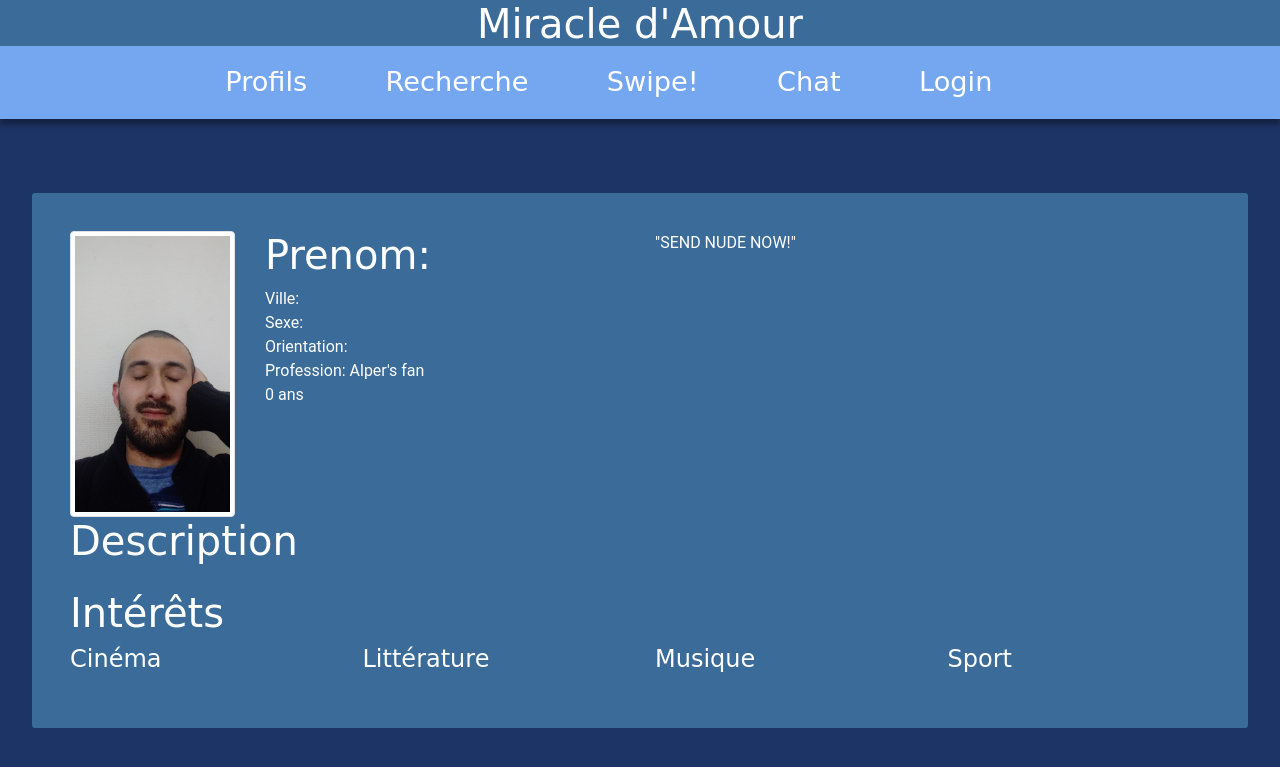
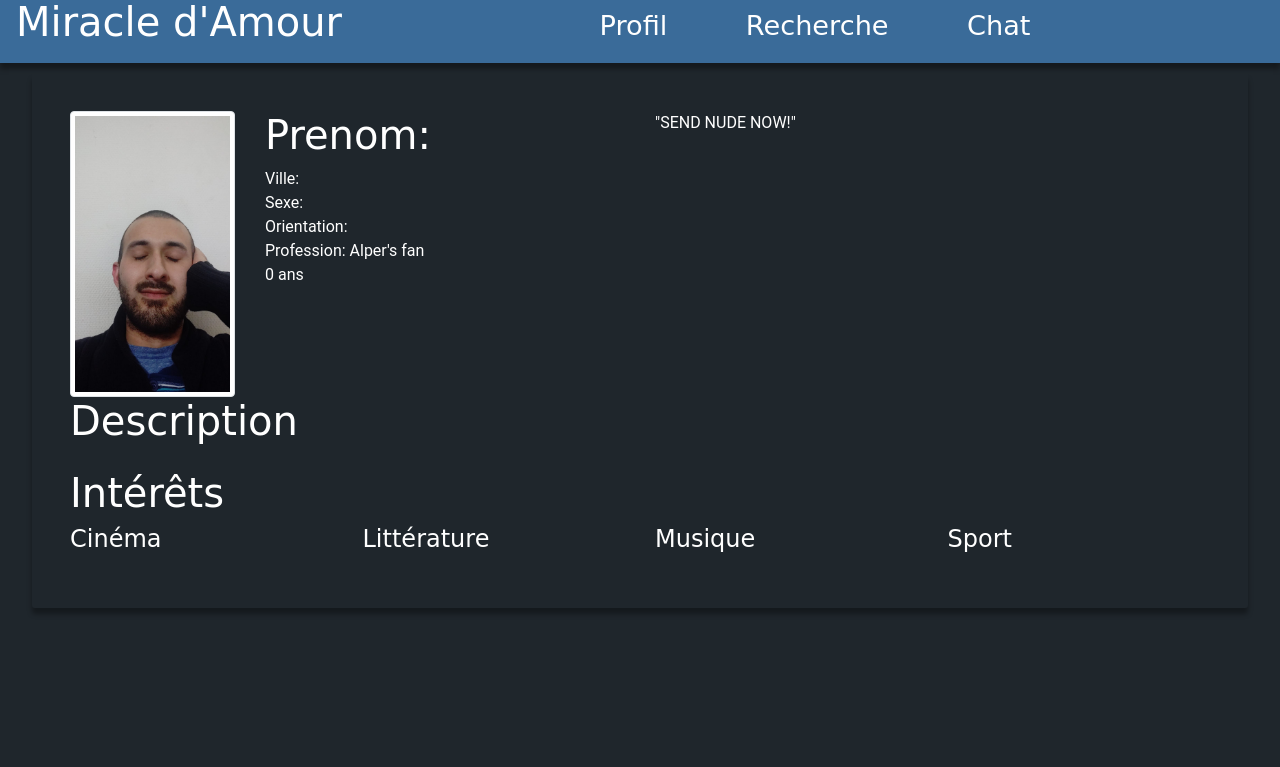
Before and after one commit to Nestuna/miracleAmour, a PHP site: page /index.php?page=profil in a window 1280 px wide. Shown: the top 767 px of the page. Run offline with PHP 8.4, Linux system fonts and the light colour scheme; the template is opened without the code that fills it, so the values that code supplies are empty; some web fonts are replaced.

Commit message:
Correction login+inscription / style

```diff
--- a/Pages/Vue/CSS/main.css
+++ b/Pages/Vue/CSS/main.css
@@ -5,7 +5,7 @@
 }
 body{
     font-family: Roboto, cursive;
-    background-color: #1d3466;
+    background-color: #1f262c;
 }
 
 p {
@@ -34,18 +34,13 @@ a:hover {
 header {
     height: 50%;
 }
-    /* BANNIERE */
-.banner{
-    background-color: #3a6b99;
-    text-align: center;
-    margin:0 0;
-}
+
 h1{
     color: azure;
 }
     /* NAVBAR */
 .bg-blue {
-    background-color: #75a7f1;
+    background-color: #3a6b99;
 }
 nav {
     margin:0 0;
@@ -56,10 +51,10 @@ nav {
     box-shadow: 0px 6px 5px 0px rgba(0,0,0,0.34);
 }
 .navbar-nav {
-    margin:0 auto;
+    margin-left:20%;
     width: 50%;
     /*height:60px;*/
-    justify-content: center;
+    text-align: right;
 }
 .navbar-nav li {
     margin-right:10%;
@@ -76,9 +71,10 @@ nav {
 /* CONTENU ------------------------*/
 #contenu {
     box-sizing: content-box;
-    margin: 5% auto;
+    margin: 0 auto;
     padding: 3%;
-    background-color: #3a6b99;
+    box-shadow: 0px 6px 5px 0px rgba(0,0,0,0.34);
+    /* background-color: #3a6b99; */
     color: white;
     border-radius: 3px;
 }
--- a/index.php
+++ b/index.php
@@ -27,35 +27,26 @@
     <body>
         <!--- HEADER -------------------------------------------------------->
         <header>
-            <div class="banner">
+            <!-- <div class="banner">
+
+            </div> -->
+              <nav class="navbar navbar-expand-sm bg-blue navbar-fixed-top">
                 <h1><a href="index.php">Miracle d'Amour</a></h1>
-            </div>
-              <nav class="navbar navbar-expand-sm bg-blue navbar-fixed-top">
-
                 <ul class="navbar-nav">
                   <li class="nav-item">
-                    <a class="nav-link" href="index.php?page=profil">Profils</a>
+                    <a class="nav-link" href="index.php?page=profil">Profil</a>
                   </li>
                   <li class="nav-item">
                     <a class="nav-link" href="index.php?page=recherche">Recherche</a>
                   </li>
                   <li class="nav-item">
-                    <a class="nav-link" href="index.php?page=swipe">Swipe!</a>
-                  </li>
-                  <li class="nav-item">
                     <a class="nav-link" href="index.php?page=chat">Chat</a>
                   </li>
-                  <li class="nav-item">
                       <?php
-                        if (empty($_SESSION["id_usr"])) {
-                          echo '<a class="nav-link" href="index.php?page=login">Login</a>';
-                        }
-                        else {
-                          echo '<a class="nav-link" href="./Pages/Controller/logout.php">Logout</a>';
+                        if (!empty($_SESSION["id_usr"])) {
+                          echo '<li class="nav-item"><a class="nav-link" href="./Pages/Controller/logout.php">Logout</a></li>';
                         }
                       ?>
-
-                  </li>
                 </ul>
               </nav>
         </header>
@@ -63,13 +54,14 @@
         <!--- CONTENU -------------------------------------------------------->
         <section  class="container" id="contenu">
 			<?php
-				if (isset($_GET['page'])) {
-					include("Pages/Vue/" . $_GET['page'] . ".html");
+				if (empty($_SESSION["id_usr"])) {
+          include("Pages/Vue/login.html");
+          include("Pages/Vue/inscription.html");
 				}
 				else {
-         		 	if (empty($_SESSION["id_usr"])) {
-        				header("Location: index.php?page=inscription");
-				  	}
+          if (isset($_GET['page'])) {
+            include("Pages/Vue/" . $_GET['page'] . ".html");
+          }
 					else {
 						header("Location: index.php?page=profil");
 					}
```
